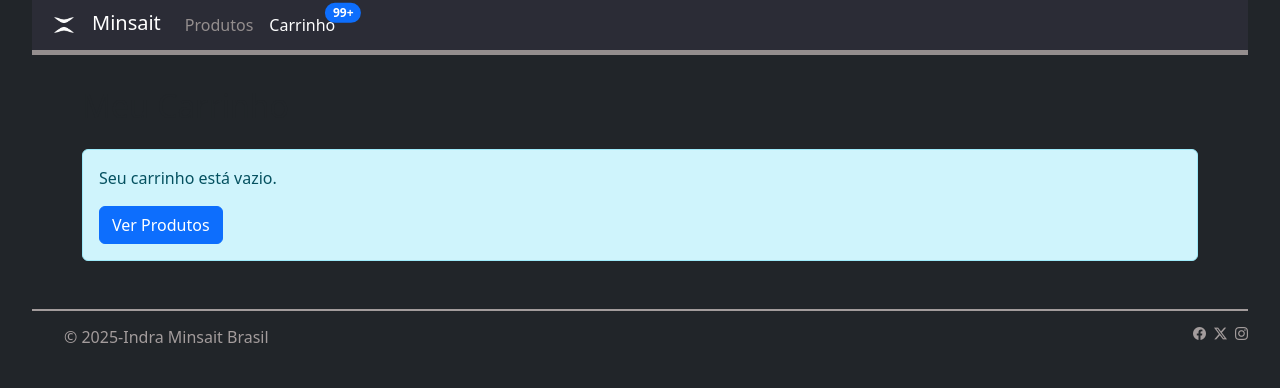
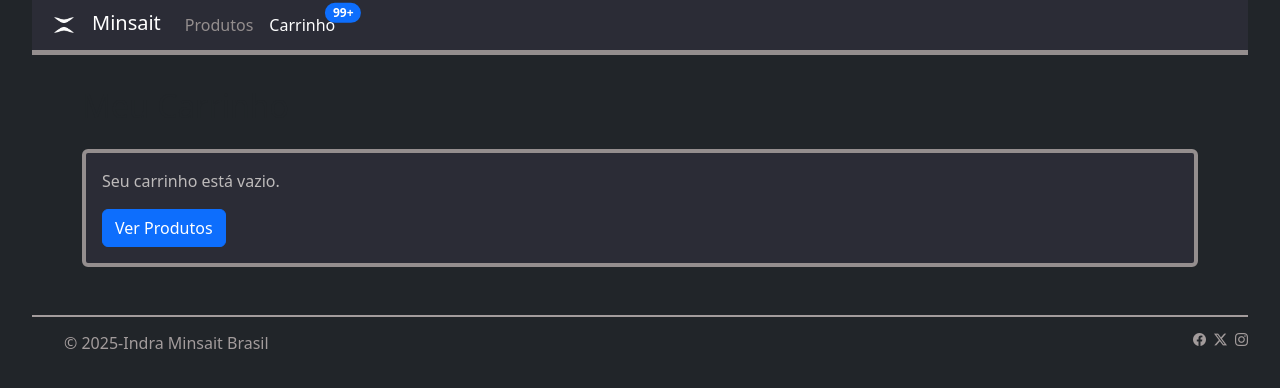
Before and after one commit to Kau4dev/appProduto-front, an Angular app: page /carrinho in a window 1280 px wide. Shown: the top 388 px of the page. Built offline with nearby package versions, Linux system fonts and the light colour scheme.

Commit message:
feat(carrinho): atualiza resumo do carrinho para usar valor total dinâmico e adiciona lógica de finalização de compra

```diff
--- a/src/app/components/cart-summary/cart-summary.html
+++ b/src/app/components/cart-summary/cart-summary.html
@@ -1,6 +1,8 @@
 <div class="card">
   <div class="card-body">
-    <h3>Total: {{ total | currency : 'BRL' : 'R$' }}</h3>
+    <h3>Total: {{ carrinhoService.valorTotal() | currency : 'BRL' : 'R$' }}</h3>
   </div>
-  <button type="button" class="btn btn-success">Finalizar Compra</button>
+  <button type="button" class="btn btn-success" (click)="finalizarCompra()">
+    Finalizar Compra
+  </button>
 </div>
--- a/src/app/components/cart-summary/cart-summary.ts
+++ b/src/app/components/cart-summary/cart-summary.ts
@@ -1,5 +1,6 @@
-import { Component } from '@angular/core';
+import { Component, inject } from '@angular/core';
 import { CommonModule, CurrencyPipe } from '@angular/common';
+import { CarrinhoService } from '../../services/carrinho/carrinhoService';
 
 @Component({
   selector: 'app-cart-summary',
@@ -8,5 +9,14 @@ import { CommonModule, CurrencyPipe } from '@angular/common';
   styleUrl: './cart-summary.css',
 })
 export class CartSummary {
-  total: number = 0;
+  carrinhoService = inject(CarrinhoService);
+
+  finalizarCompra() {
+    if (this.carrinhoService.itens().length === 0) {
+      alert('Seu carrinho está vazio!');
+      return;
+    }
+    alert('Compra finalizada com sucesso!');
+    this.carrinhoService.limparCarrinho();
+  }
 }
--- a/src/app/pages/carrinho/carrinho.css
+++ b/src/app/pages/carrinho/carrinho.css
@@ -0,0 +1,5 @@
+.alert.alert-info {
+  background-color: #2b2c36;
+  border: solid 4px #948e8e;
+  color: #bebbbb;
+}
```
